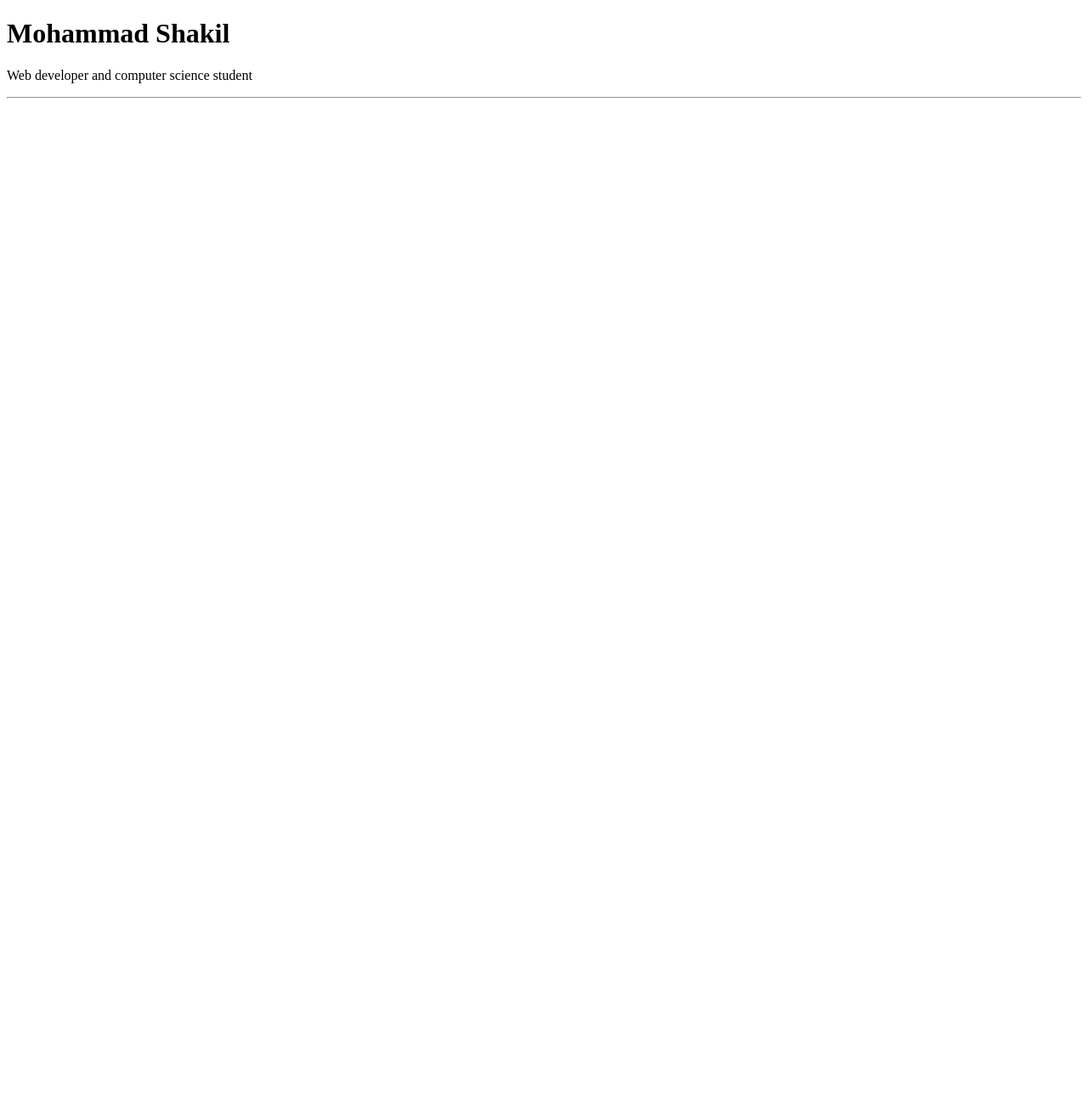
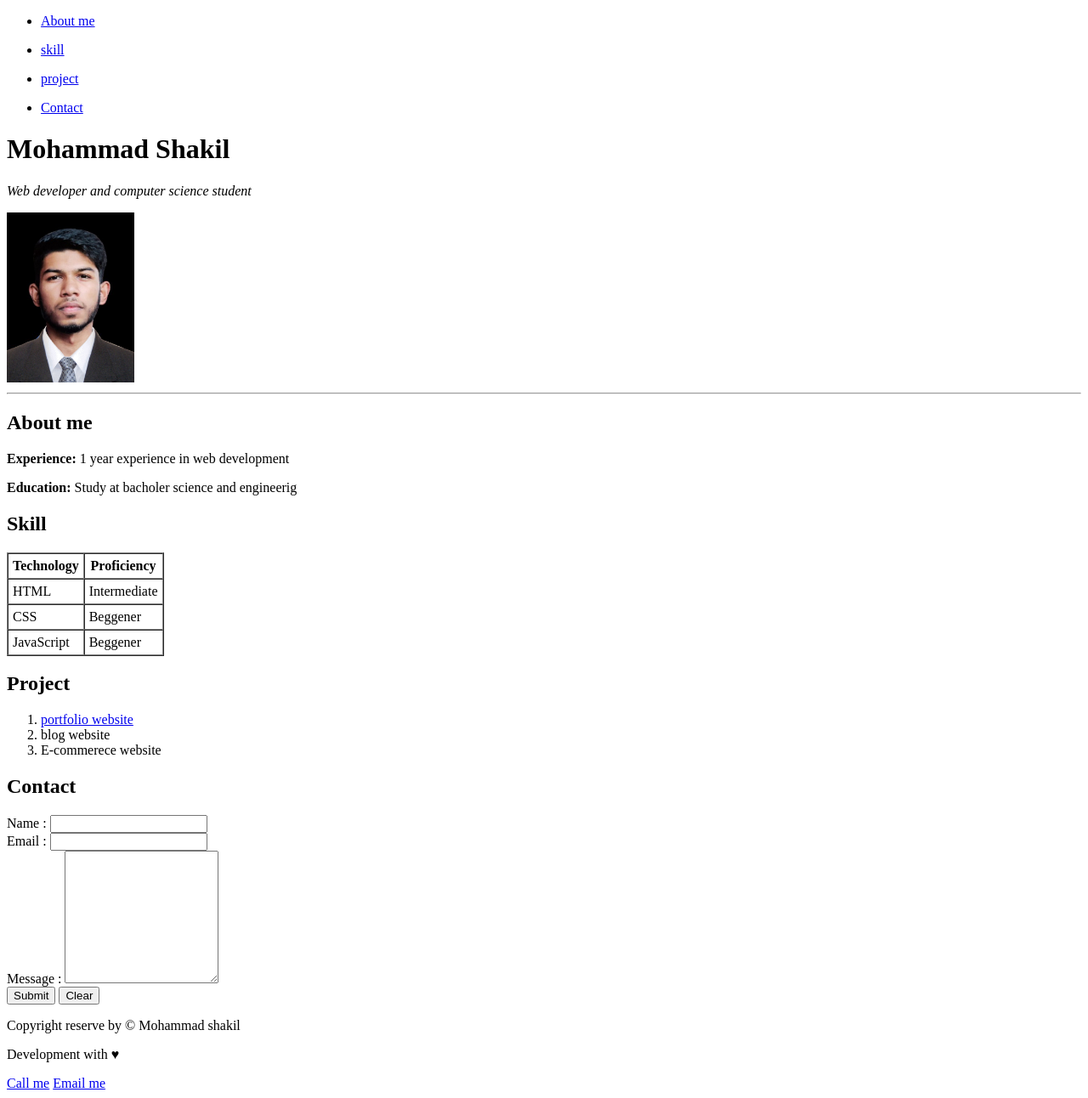
Before and after one commit to shakilahmed6652/portfolio-html, a plain HTML site: page index.html in a window 1280 px wide. Shown: the whole page at 85% size. Before the commit the page ends 800 px from the top, so only its background shows below. Drawn offline with Linux system fonts and the light colour scheme.

Commit message:
finished the basic project

```diff
--- a/index.html
+++ b/index.html
@@ -6,11 +6,113 @@
     <title>Document</title>
   </head>
   <body>
-    <!--intro section-->
-    <header>
+    <!--section: navbar-->
+    <nav>
+      <ul>
+        <li><a href="#about me">About me</a></li>
+      </ul>
+      <ul>
+        <li><a href="#skill">skill</a></li>
+      </ul>
+      <ul>
+        <li><a href="#project">project</a></li>
+      </ul>
+      <ul>
+        <li><a href="#contact me">Contact</a></li>
+      </ul>
+    </nav>
+    <!--section: intro-->
+    <header id="intro">
       <h1>Mohammad Shakil</h1>
-      <p>Web developer and computer science student</p>
+      <p><em>Web developer and computer science student</em></p>
+      <a href="https://www.youtube.com/@reactoryt563">
+        <img src="./images/shakil.jpg" alt="Mohammad Shakil" height="200"
+      /></a>
       <hr />
     </header>
+
+    <!--section: about me-->
+    <section id="about me">
+      <h2>About me</h2>
+      <p><strong>Experience:</strong> 1 year experience in web development</p>
+      <p>
+        <strong>Education:</strong> Study at bacholer science and engineerig
+      </p>
+    </section>
+
+    <!--Skill section-->
+    <section id="skill">
+      <h2>Skill</h2>
+      <table border="1" cellpadding="5" cellspacing="0">
+        <thead>
+          <tr>
+            <th>Technology</th>
+            <th>Proficiency</th>
+          </tr>
+        </thead>
+        <tbody>
+          <tr>
+            <td>HTML</td>
+            <td>Intermediate</td>
+          </tr>
+          <tr>
+            <td>CSS</td>
+            <td>Beggener</td>
+          </tr>
+          <tr>
+            <td>JavaScript</td>
+            <td>Beggener</td>
+          </tr>
+        </tbody>
+      </table>
+    </section>
+
+    <!--Section: project-->
+    <section id="project">
+      <h2>Project</h2>
+      <ol>
+        <li>
+          <a
+            target="_blank"
+            href="https://github.com/shakilahmed6652/shakilahmed6652"
+            >portfolio website</a
+          >
+        </li>
+        <li>blog website</li>
+        <li>E-commerece website</li>
+      </ol>
+    </section>
+
+    <!--section: contact-->
+    <section id="contact">
+      <h2>Contact</h2>
+    </section>
+    <form>
+      <div>
+        <label for="name">Name :</label>
+        <input type="text" id="name" required />
+      </div>
+
+      <div>
+        <label for="email">Email :</label>
+        <input type="text" id="email" required />
+      </div>
+
+      <div>
+        <label for="mssage">Message :</label>
+        <textarea name="message" id="message" cols="20" rows="10"></textarea>
+      </div>
+
+      <button type="submit">Submit</button>
+      <button type="reset">Clear</button>
+    </form>
+
+    <!--section footer-->
+    <footer>
+      <p>Copyright reserve by &copy; Mohammad shakil</p>
+      <p>Development with &hearts;</p>
+      <a href="tel:01620177408">Call me</a>
+      <a href="mailto:mohammadshakil6653@.com">Email me</a>
+    </footer>
   </body>
 </html>
```
Also changed, not shown: images/shakil.jpg (added), 1 other file.
